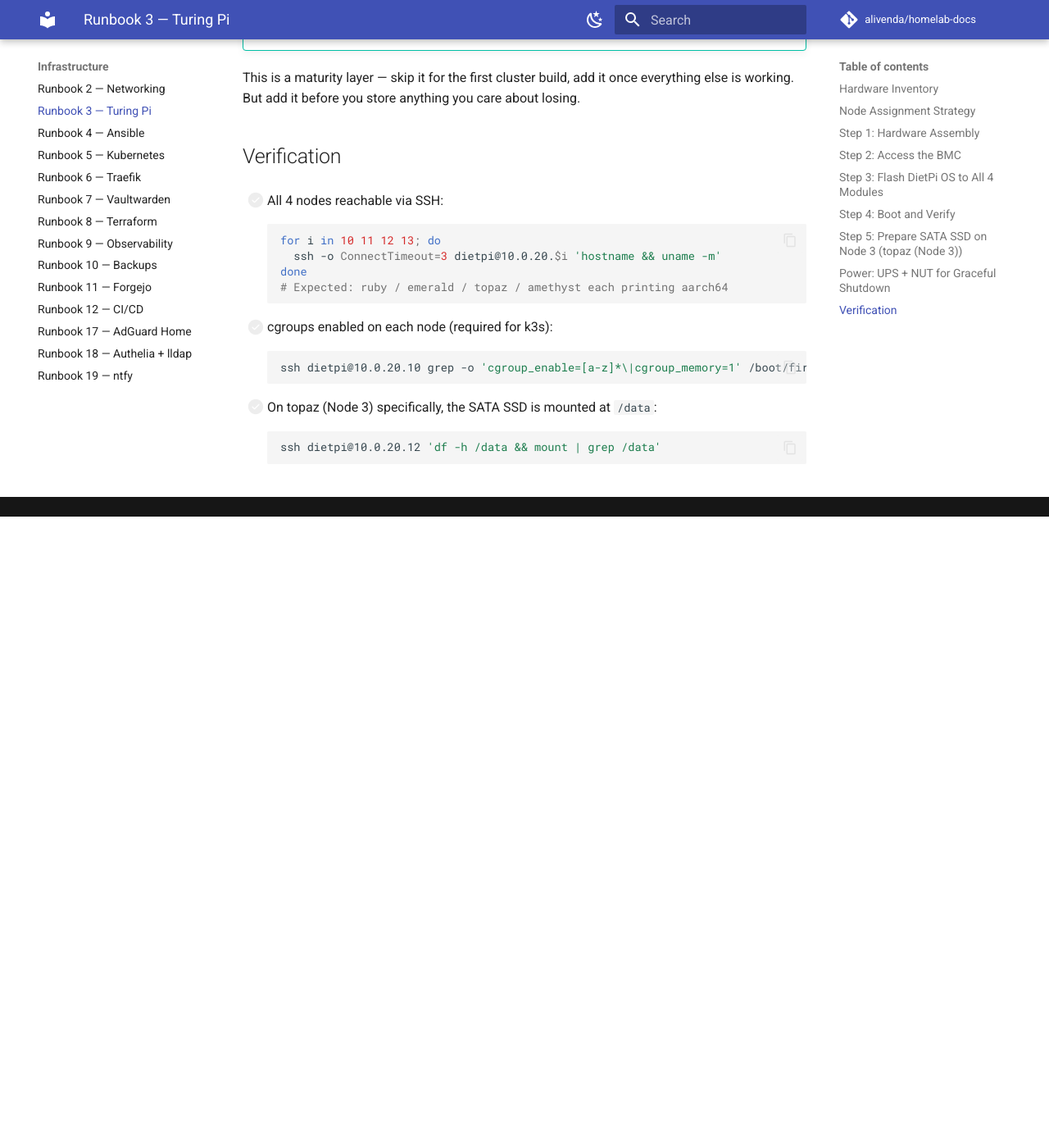
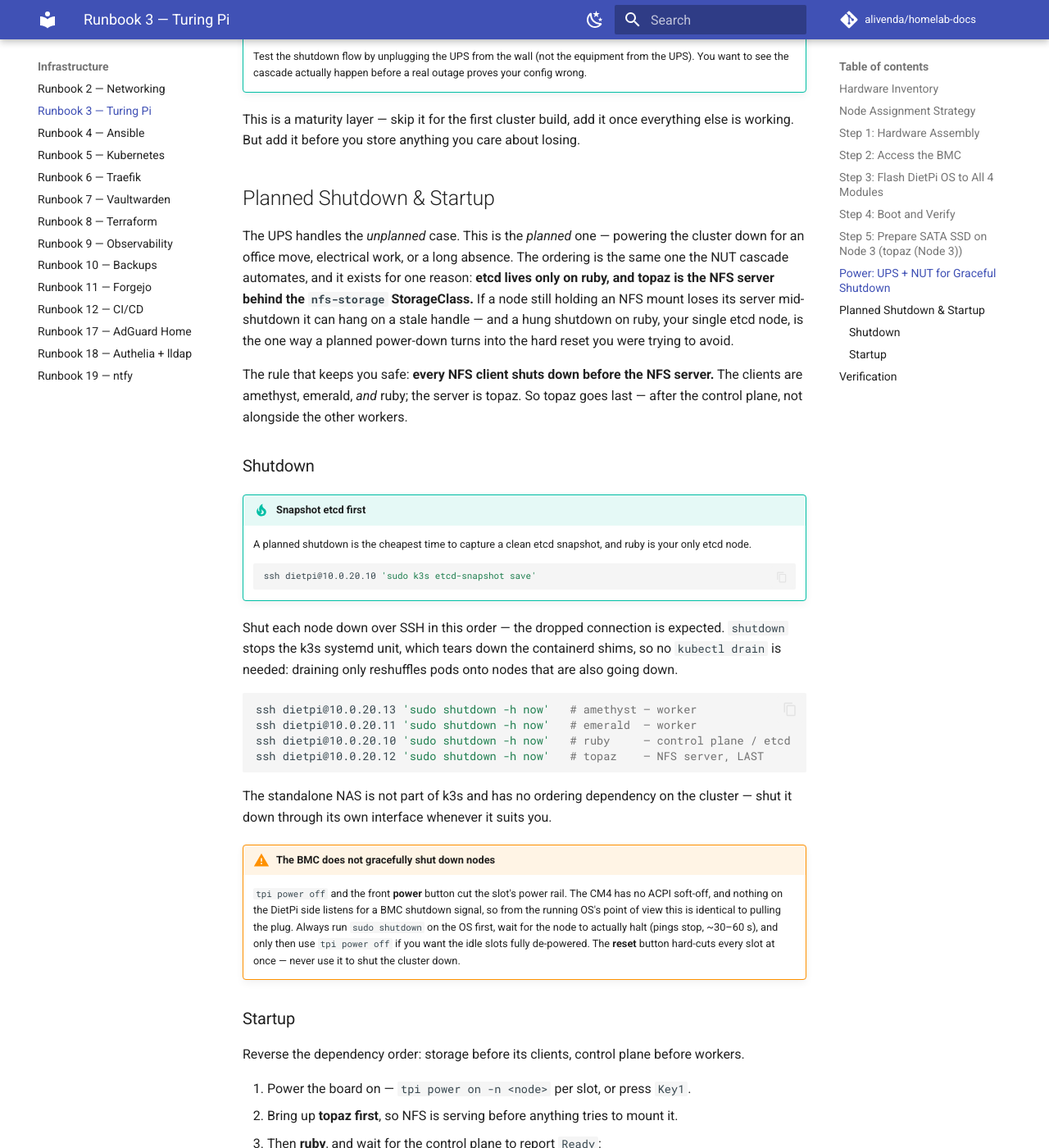
Before and after one commit to alivenda/homelab-docs, an MkDocs documentation site: the page built from docs/03-turing-pi.md, in a window 1280 px wide and 1400 px high, scrolled down 5073 px. Shown: the whole window at 82% size. Built offline with MkDocs 1.6.1 and Material for MkDocs 9.7.7, drawn with Linux system fonts in a browser that asks for light colours; comment, search, counter and statistics services are not loaded; before the commit the page ends 5703 px from its top, so only the background shows below that; some of the changed text lies outside the part shown.

Commit message:
docs(r3): add planned shutdown & startup procedure
Manual power-down/up sequence for the cluster, alongside the existing UPS+NUT section. Nodes halt every NFS client (amethyst, emerald, ruby) before the NFS server (topaz) so ruby's single-etcd shutdown can't hang on a stale NFS handle. Flags that the BMC power rail is not a graceful OS shutdown, and corrects the NUT cascade bullet, which implied topaz powers down with the other workers.

````diff
--- a/docs/03-turing-pi.md
+++ b/docs/03-turing-pi.md
@@ -137,7 +137,7 @@ What you actually need from the UPS is not the runtime, it is the USB or network
 
 - UPS connects to one host (typically the NAS, since it runs 24/7) via USB. That host runs `nut-server` in `upsd` mode and exposes the UPS status over the network.
 - Every cluster node runs `nut-client` in `upsmon` mode, talking to the NAS `upsd`. When `upsd` reports `LOW_BATTERY`, all clients run their configured shutdown command.
-- Order matters: workers shut down first, then control plane, then NAS last (so NFS stays mounted until the cluster is fully drained).
+- Order matters, and it mirrors the planned shutdown below: the NFS-*client* nodes (the plain workers **and** the control plane) shut down first, then the cluster's NFS *server* (topaz), then the standalone NAS — which hosts `upsd` — last. NFS must stay mounted until every client is down, or a client can hang on a stale handle mid-shutdown.
 
 ```bash
 # On NAS (UPS master)
@@ -155,6 +155,51 @@ sudo apt install nut-client
     Test the shutdown flow by unplugging the UPS from the wall (not the equipment from the UPS). You want to see the cascade actually happen before a real outage proves your config wrong.
 
 This is a maturity layer — skip it for the first cluster build, add it once everything else is working. But add it before you store anything you care about losing.
+
+## Planned Shutdown & Startup
+
+The UPS handles the *unplanned* case. This is the *planned* one — powering the cluster down for an office move, electrical work, or a long absence. The ordering is the same one the NUT cascade automates, and it exists for one reason: **etcd lives only on ruby, and topaz is the NFS server behind the `nfs-storage` StorageClass.** If a node still holding an NFS mount loses its server mid-shutdown it can hang on a stale handle — and a hung shutdown on ruby, your single etcd node, is the one way a planned power-down turns into the hard reset you were trying to avoid.
+
+The rule that keeps you safe: **every NFS client shuts down before the NFS server.** The clients are amethyst, emerald, *and* ruby; the server is topaz. So topaz goes last — after the control plane, not alongside the other workers.
+
+### Shutdown
+
+!!! tip "Snapshot etcd first"
+    A planned shutdown is the cheapest time to capture a clean etcd snapshot, and ruby is your only etcd node.
+
+    ```bash
+    ssh dietpi@10.0.20.10 'sudo k3s etcd-snapshot save'
+    ```
+
+Shut each node down over SSH in this order — the dropped connection is expected. `shutdown` stops the k3s systemd unit, which tears down the containerd shims, so no `kubectl drain` is needed: draining only reshuffles pods onto nodes that are also going down.
+
+```bash
+ssh dietpi@10.0.20.13 'sudo shutdown -h now'   # amethyst — worker
+ssh dietpi@10.0.20.11 'sudo shutdown -h now'   # emerald  — worker
+ssh dietpi@10.0.20.10 'sudo shutdown -h now'   # ruby     — control plane / etcd
+ssh dietpi@10.0.20.12 'sudo shutdown -h now'   # topaz    — NFS server, LAST
+```
+
+The standalone NAS is not part of k3s and has no ordering dependency on the cluster — shut it down through its own interface whenever it suits you.
+
+!!! warning "The BMC does not gracefully shut down nodes"
+    `tpi power off` and the front **power** button cut the slot's power rail. The CM4 has no ACPI soft-off, and nothing on the DietPi side listens for a BMC shutdown signal, so from the running OS's point of view this is identical to pulling the plug. Always run `sudo shutdown` on the OS first, wait for the node to actually halt (pings stop, ~30–60 s), and only then use `tpi power off` if you want the idle slots fully de-powered. The **reset** button hard-cuts every slot at once — never use it to shut the cluster down.
+
+### Startup
+
+Reverse the dependency order: storage before its clients, control plane before workers.
+
+1. Power the board on — `tpi power on -n <node>` per slot, or press `Key1`.
+2. Bring up **topaz first**, so NFS is serving before anything tries to mount it.
+3. Then **ruby**, and wait for the control plane to report `Ready`:
+
+    ```bash
+    ssh dietpi@10.0.20.10 'sudo k3s kubectl get nodes'
+    ```
+
+4. Then the remaining workers, **emerald** and **amethyst**.
+
+Once all four nodes are `Ready`, ArgoCD reconciles the workloads back on its own — give it a few minutes and confirm pods settle rather than restarting anything by hand.
 
 ## Verification
 
````
